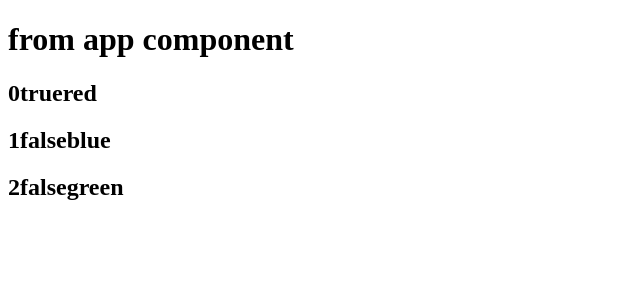
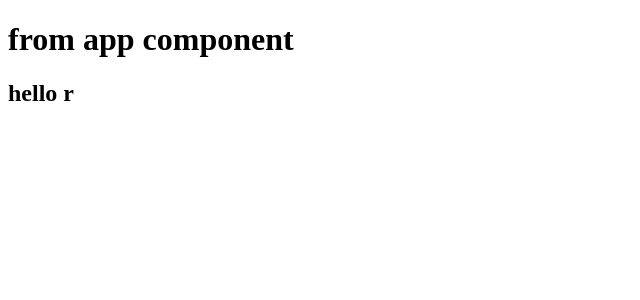
Before and after one commit to kandari012/angular-basic-1, an Angular app: page / in a window 1280 px wide. Shown: the top 300 px of the page, without its empty margins (0-640 px from the left). Built offline with nearby package versions, Linux system fonts and the light colour scheme.

Commit message:
paent to child data transfer

```diff
--- a/src/app/app.component.html
+++ b/src/app/app.component.html
@@ -1,4 +1,4 @@
 <div>
   <h1>from app component</h1>
 </div>
-<app-test></app-test>
+<app-test [parentData]="name"></app-test>
--- a/src/app/app.component.ts
+++ b/src/app/app.component.ts
@@ -6,5 +6,5 @@ import { Component } from '@angular/core';
   styleUrls: ['./app.component.css']
 })
 export class AppComponent {
-  title = 'rahul';
+  public name = 'r';
 }
--- a/src/app/test/test.component.ts
+++ b/src/app/test/test.component.ts
@@ -1,4 +1,4 @@
-import { Component, OnInit } from '@angular/core';
+import { Component, Input, OnInit } from '@angular/core';
 
 //ngFor
 
@@ -6,9 +6,9 @@ import { Component, OnInit } from '@angular/core';
 @Component({
   selector: 'app-test',
   template: `
- <div *ngFor="let color of colors; first as f;index as i;last as l;odd as o;even as e">
- <h2>{{i}}{{f}}{{color}}</h2>
- </div>
+
+ <h2>hello {{name}}</h2>
+
     `,
   styles: [
 
@@ -16,7 +16,10 @@ import { Component, OnInit } from '@angular/core';
 })
 export class TestComponent implements OnInit {
 public colors=['red','blue','green'];
-
+// to get input from parent
+//@Input() public parentData:any;
+// to alias the input data
+@Input("parentData") public name:any;
 
   constructor() {}
 
```
